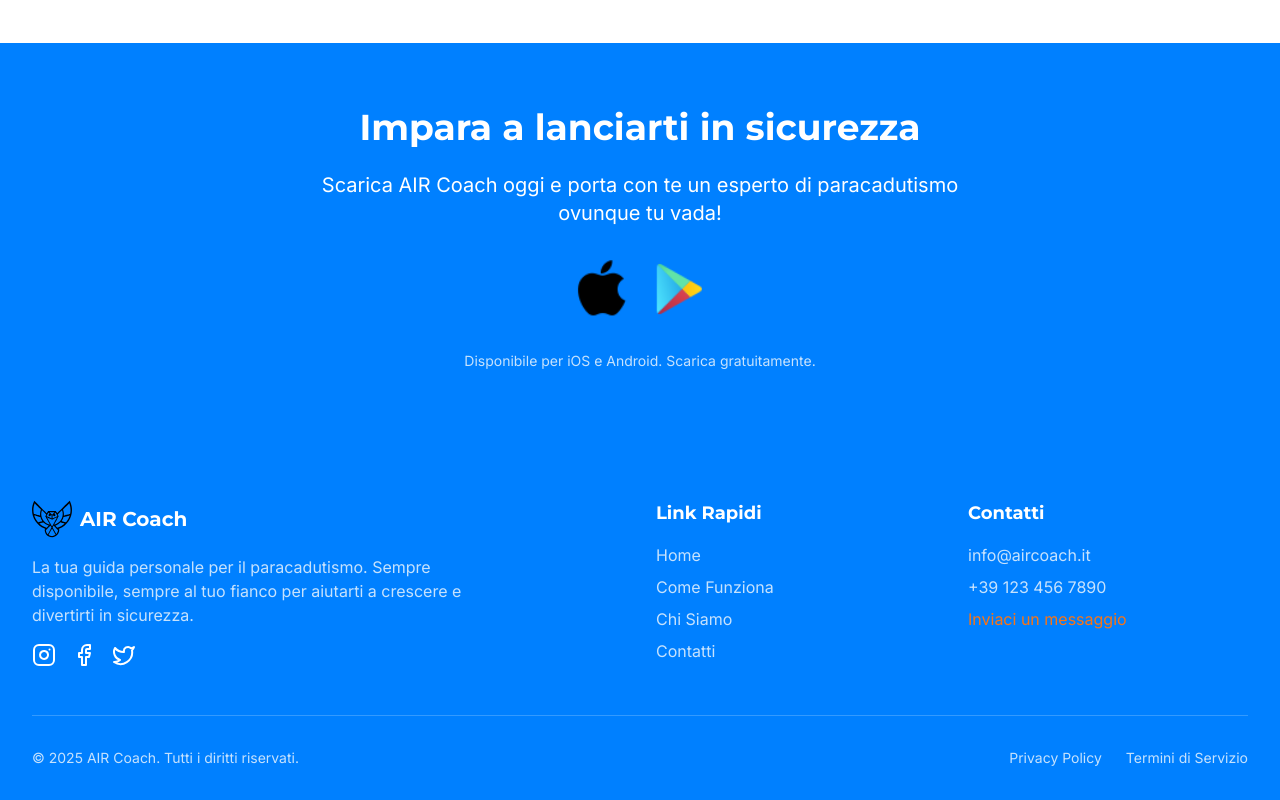
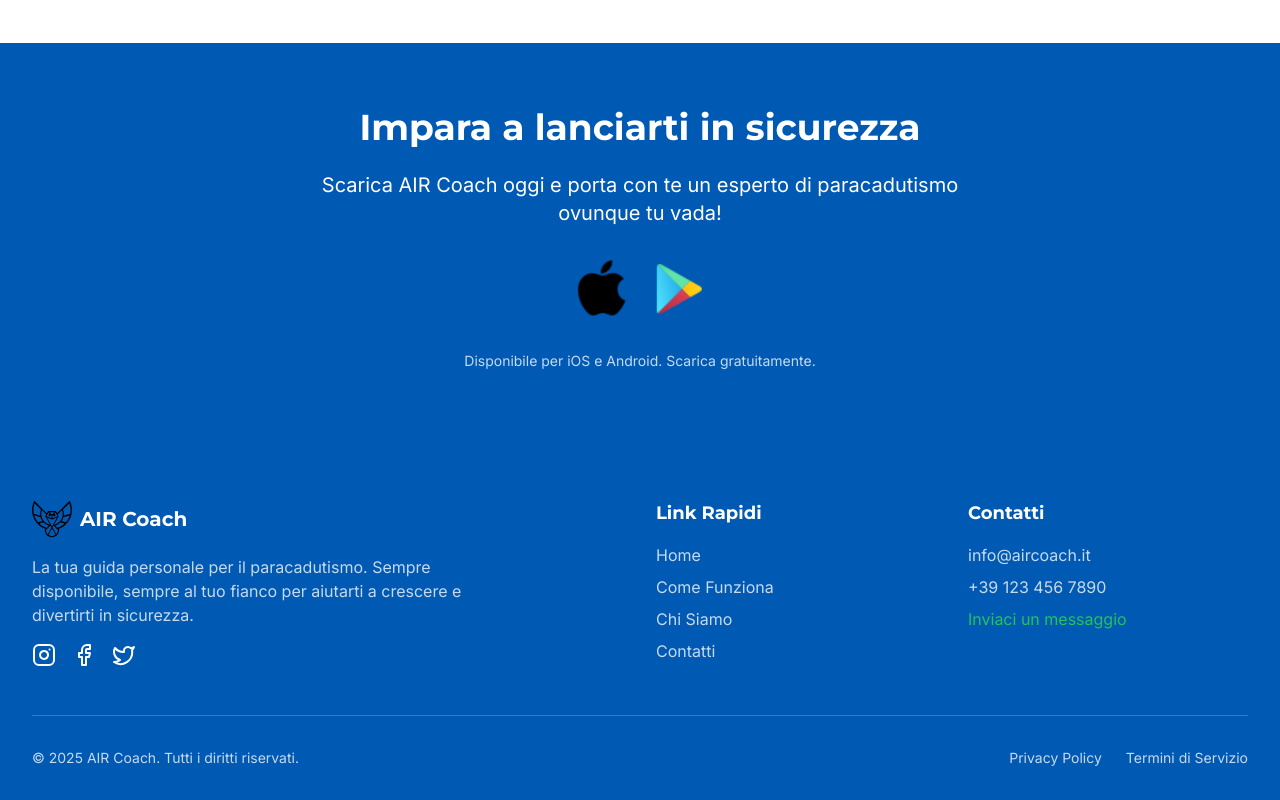
Before and after one commit to maxvaega/website-air-coach, a Next.js app: page / in a window 1280 px wide. Shown: the part 2569-3369 px from the top of the page. Built offline with nearby package versions, Linux system fonts and the light colour scheme.

Commit message:
Update colors

```diff
--- a/app/globals.css
+++ b/app/globals.css
@@ -3,28 +3,28 @@
 @tailwind utilities;
 
 :root {
-  --background: 0 0% 100%;
-  --foreground: 222.2 84% 4.9%;
+  --background: 0 0% 100%; /* White for cleanliness and simplicity */
+  --foreground: 0 0% 20%; /* Dark gray for text */
 
-  --primary: 210 100% 50%;
-  --primary-foreground: 210 40% 98%;
+  --primary: 210 100% 35%; /* Deep blue for trust and professionalism */
+  --primary-foreground: 210 40% 98%; /* Light blue for contrast */
 
-  --secondary: 25 95% 53%;
-  --secondary-foreground: 210 40% 98%;
+  --secondary: 142 71% 45%; /* Green for reliability and growth */
+  --secondary-foreground: 210 40% 98%; /* Light blue for contrast */
 
-  --accent: 142 71% 45%;
-  --accent-foreground: 222.2 47.4% 11.2%;
+  --accent: 39 100% 50%; /* Orange for energy and movement */
+  --accent-foreground: 0 0% 100%; /* White for contrast */
 
-  --muted: 210 40% 96.1%;
-  --muted-foreground: 215.4 16.3% 46.9%;
+  --muted: 0 0% 90%; /* Light gray for secondary elements */
+  --muted-foreground: 0 0% 40%; /* Medium gray for text on muted background */
 
-  --card: 0 0% 100%;
-  --card-foreground: 222.2 84% 4.9%;
+  --card: 0 0% 100%; /* White for card background */
+  --card-foreground: 0 0% 20%; /* Dark gray for text on card */
 
-  --border: 214.3 31.8% 91.4%;
-  --input: 214.3 31.8% 91.4%;
+  --border: 0 0% 80%; /* Light gray for borders */
+  --input: 0 0% 80%; /* Light gray for input fields */
 
-  --ring: 210 100% 50%;
+  --ring: 210 100% 35%; /* Deep blue for focus rings */
 }
 
 .font-heading {
@@ -51,7 +51,7 @@
   }
 
   .btn-secondary {
-    @apply bg-white text-primary border border-primary font-medium py-3 px-6 rounded-lg shadow-sm hover:bg-muted transition-all;
+    @apply bg-secondary text-white font-medium py-3 px-6 rounded-lg shadow-md hover:bg-secondary/90 transition-all;
   }
 
   .section-title {
```
